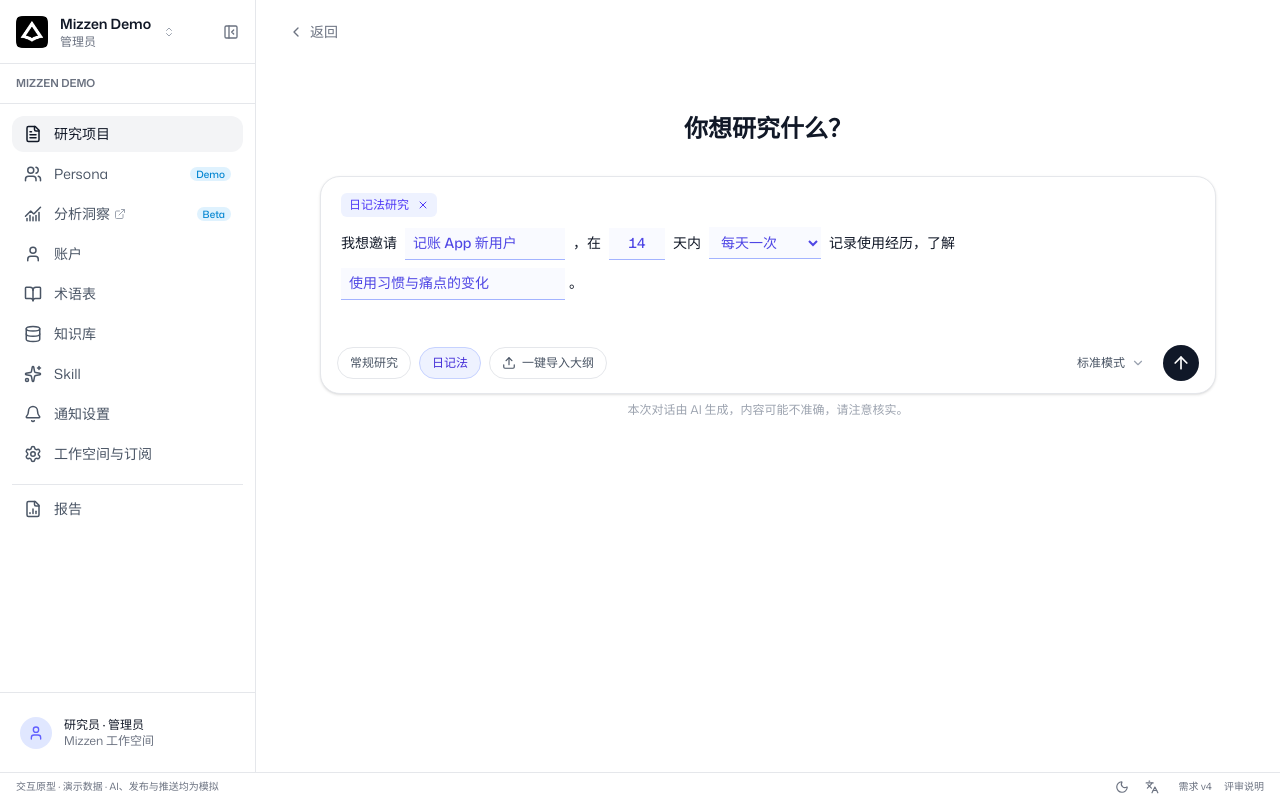
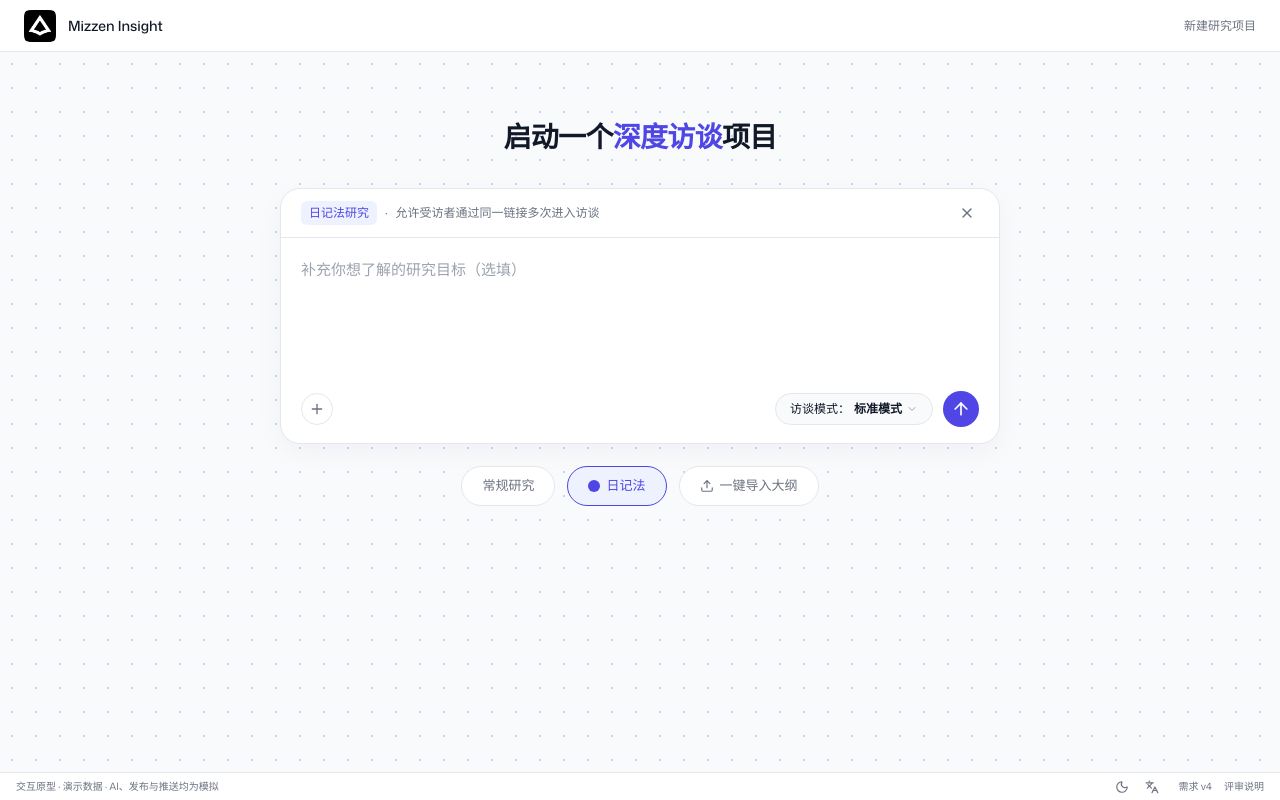
Before and after one commit to 2023liushuya-lab/mizzen-diary-prototype, a Next.js app: page / in a window 1280 px wide. Built offline with nearby package versions, Linux system fonts and the light colour scheme.

Commit message:
Align creation layout and make diary prompt optional

```diff
--- a/src/app/globals.css
+++ b/src/app/globals.css
@@ -99,3 +99,15 @@ textarea {
   font-display: swap;
   src: url("/fonts/mona-sans-latin.woff2") format("woff2");
 }
+
+/* Reference layout for the creation entry; tokens remain Mizzen's. */
+.create-canvas {
+  background-color: #f8fafc;
+  background-image: radial-gradient(circle, #c7d2fe 0.75px, transparent 0.85px);
+  background-size: 24px 24px;
+  background-position: 0 0;
+}
+[data-theme="dark"] .create-canvas {
+  background-color: var(--page);
+  background-image: radial-gradient(circle, #374151 0.75px, transparent 0.85px);
+}
--- a/src/components/diary/create-page.tsx
+++ b/src/components/diary/create-page.tsx
@@ -1,32 +1,13 @@
 "use client";
 import { useEffect, useRef, useState } from "react";
 import { useRouter } from "next/navigation";
-import {
-  ChevronLeft,
-  ArrowUp,
-  ChevronDown,
-  Check,
-  BookOpen,
-  ChartNoAxesCombined,
-  FileText,
-  Sparkles,
-  Upload,
-  Users,
-  User,
-  Bell,
-  X,
-  Database,
-  Settings,
-  PanelLeftClose,
-  ChevronsUpDown,
-  ExternalLink,
-  FileChartColumn,
-} from "lucide-react";
-import { Input, Select, Textarea } from "@/components/ui/input";
+import { ArrowUp, ChevronDown, Check, Plus, Upload, X } from "lucide-react";
+import { Textarea } from "@/components/ui/input";
 import { useTranslation } from "@/hooks/use-translation";
 import { useDiaryStore } from "@/stores/diary-store";
 import { Brand, Footer } from "./shell";
 import { cn } from "@/lib/utils";
+
 export function CreatePage() {
   const t = useTranslation();
   const router = useRouter();
@@ -37,222 +18,179 @@ export function CreatePage() {
   const notify = useDiaryStore((s) => s.notify);
   const [diary, setDiary] = useState(true);
   const [regular, setRegular] = useState("");
-  const [collapsed, setCollapsed] = useState(false);
+  const [diaryPrompt, setDiaryPrompt] = useState("");
   const modePickerRef = useRef<HTMLDetailsElement>(null);
   useEffect(() => {
-    const onPointerDown = (e: MouseEvent) => {
+    const closeOutside = (event: MouseEvent) => {
       if (
         modePickerRef.current?.open &&
-        !modePickerRef.current.contains(e.target as Node)
-      ) {
+        !modePickerRef.current.contains(event.target as Node)
+      )
         modePickerRef.current.removeAttribute("open");
-      }
     };
-    const onKeyDown = (e: KeyboardEvent) => {
-      if (e.key === "Escape" && modePickerRef.current?.open) {
-        modePickerRef.current.removeAttribute("open");
-      }
+    const closeOnEscape = (event: KeyboardEvent) => {
+      if (event.key === "Escape")
+        modePickerRef.current?.removeAttribute("open");
     };
-    document.addEventListener("mousedown", onPointerDown);
-    document.addEventListener("keydown", onKeyDown);
+    document.addEventListener("mousedown", closeOutside);
+    document.addEventListener("keydown", closeOnEscape);
     return () => {
-      document.removeEventListener("mousedown", onPointerDown);
-      document.removeEventListener("keydown", onKeyDown);
+      document.removeEventListener("mousedown", closeOutside);
+      document.removeEventListener("keydown", closeOnEscape);
     };
   }, []);
-  const fill =
-    "inline-block h-8 rounded-none border-0 border-b border-indigo-300 bg-indigo-50/35 px-2 text-[14px] font-medium text-primary transition-colors hover:bg-indigo-50/70 focus:ring-0 focus:border-primary focus:bg-indigo-50/80";
   return (
     <>
-      <aside
+      <header className="flex h-[52px] items-center justify-between border-b border-border bg-card px-6">
+        <div className="flex items-center gap-3">
+          <Brand />
+          <span className="text-sm font-medium">Mizzen Insight</span>
+        </div>
+        <span className="text-xs text-muted-foreground">
+          {t("newResearchProject")}
+        </span>
+      </header>
+      <main className="create-canvas mb-7 min-h-[calc(100dvh-80px)] px-4 pt-12 pb-32 sm:pt-16">
+        <div className="mx-auto w-full max-w-[720px]">
+          <h1 className="mb-8 text-center text-[28px] leading-10 font-semibold tracking-tight">
+            {t("launchPrefix")}
+            <span className="text-primary">{t("depthInterview")}</span>
+            {t("launchSuffix")}
+          </h1>
+          <section
+            className="rounded-[20px] border border-border bg-card shadow-[0_8px_28px_rgba(17,24,39,0.04)]"
+            aria-label={t("createBrief")}
+          >
+            {diary && (
+              <div className="flex min-h-12 items-center justify-between gap-3 border-b border-border px-5 py-3 text-xs text-muted-foreground">
+                <p>
+                  <strong
+                    data-testid="diary-type-label"
+                    className="inline-flex items-center rounded-md bg-indigo-50 px-2 py-1 font-medium text-primary dark:bg-indigo-950"
+                  >
+                    {t("diaryStudy")}
+                  </strong>
+                  <span className="mx-2">·</span>
+                  {t("repeatLinkHint")}
+                </p>
+                <button
+                  aria-label={t("removeDiary")}
+                  className="shrink-0 rounded p-1 hover:bg-surface focus-visible:ring-2 focus-visible:ring-ring"
+                  onClick={() => setDiary(false)}
+                >
+                  <X className="size-4" />
+                </button>
+              </div>
+            )}
+            <div className="px-5 pt-4 pb-3">
+              <Textarea
+                aria-label={t("goal")}
+                rows={3}
+                className="min-h-[112px] resize-none border-0 bg-transparent p-0 text-[15px] leading-8 shadow-none focus:ring-0"
+                placeholder={t(
+                  diary ? "optionalDiaryPrompt" : "regularPlaceholder",
+                )}
+                value={diary ? diaryPrompt : regular}
+                onChange={(e) =>
+                  diary
+                    ? setDiaryPrompt(e.target.value)
+                    : setRegular(e.target.value)
+                }
+              />
+              <div className="mt-5 flex items-center justify-between gap-3 pb-1">
+                <button
+                  className="flex size-8 items-center justify-center rounded-full border border-border text-muted-foreground hover:bg-surface focus-visible:ring-2 focus-visible:ring-ring"
+                  aria-label={t("importOutline")}
+                  onClick={() => open({ kind: "import" })}
+                >
+                  <Plus className="size-4" />
+                </button>
+                <div className="flex items-center gap-2.5">
+                  <details
+                    ref={modePickerRef}
+                    className="group relative"
+                    data-testid="mode-picker"
+                  >
+                    <summary
+                      aria-label={t("mode")}
+                      className="flex min-h-8 cursor-pointer list-none items-center gap-1 rounded-full border border-border bg-gray-50 px-3.5 text-xs dark:bg-gray-800 [&::-webkit-details-marker]:hidden"
+                    >
+                      {t("interviewMode")}{" "}
+                      <strong className="font-semibold">
+                        {t(brief.mode === "standard" ? "standard" : "explore")}
+                      </strong>
+                      <ChevronDown className="size-3 text-placeholder transition-transform group-open:rotate-180" />
+                    </summary>
+                    <div
+                      className="absolute top-full right-0 z-30 mt-[92px] w-[250px] rounded-xl border border-border bg-card p-2 shadow-[0_8px_24px_rgba(17,24,39,0.06)]"
+                      role="menu"
+                      aria-label={t("mode")}
+                    >
+                      <p className="px-2 py-1 text-[11px] text-placeholder">
+                        {t("selectInterviewMode")}
+                      </p>
+                      {(["standard", "explore"] as const).map((mode) => (
+                        <button
+                          key={mode}
+                          role="menuitemradio"
+                          aria-checked={brief.mode === mode}
                           className={cn(
-          "fixed top-0 bottom-7 left-0 hidden flex-col border-r border-border bg-card lg:flex",
-          collapsed ? "w-16" : "w-64",
+                            "flex w-full items-center justify-between gap-2 rounded-lg px-2.5 py-2 text-left hover:bg-surface",
+                            brief.mode === mode &&
+                              "bg-indigo-50 dark:bg-indigo-950",
+                          )}
+                          onClick={(e) => {
+                            update({ mode });
+                            e.currentTarget
+                              .closest("details")
+                              ?.removeAttribute("open");
+                          }}
+                        >
+                          <span>
+                            <span
+                              className={cn(
+                                "flex items-center gap-1 text-xs",
+                                brief.mode === mode && "text-primary",
                               )}
                             >
-        <div className="flex h-16 shrink-0 items-center justify-between gap-2 border-b border-border px-4">
-          <div className="flex min-w-0 items-center gap-3">
-            <Brand />
-            {!collapsed && (
-              <>
-                <div className="min-w-0">
-                  <strong className="text-sm font-semibold">
-                    {t("workspace")}
-                  </strong>
-                  <p className="text-xs text-muted-foreground">{t("admin")}</p>
+                              {t(mode)}
+                            </span>
+                            <span className="mt-0.5 block text-[11px] leading-4 text-muted-foreground">
+                              {t(
+                                mode === "standard"
+                                  ? "standardHint"
+                                  : "exploreHint",
+                              )}
+                            </span>
+                          </span>
+                          {brief.mode === mode && (
+                            <Check className="size-4 shrink-0 text-primary" />
+                          )}
+                        </button>
+                      ))}
                     </div>
-                <ChevronsUpDown className="size-3 text-placeholder" />
-              </>
-            )}
-          </div>
+                  </details>
                   <button
-            aria-label={t("workspaceName")}
-            className={cn(
-              "text-muted-foreground",
-              collapsed && "absolute top-20 left-6",
-            )}
-            onClick={() => setCollapsed(!collapsed)}
+                    aria-label={t("generate")}
+                    className="flex size-9 shrink-0 items-center justify-center rounded-full bg-primary text-white hover:bg-primary-hover focus-visible:ring-2 focus-visible:ring-ring focus-visible:ring-offset-2"
+                    onClick={() => {
+                      if (!diary) {
+                        notify("regularNotice");
+                        return;
+                      }
+                      if (diaryPrompt.trim())
+                        update({ goal: diaryPrompt.trim() });
+                      if (create()) router.push("/study/outline");
+                    }}
                   >
-            <PanelLeftClose className="size-4" />
+                    <ArrowUp className="size-5" />
                   </button>
                 </div>
-        {!collapsed && (
-          <p className="flex h-10 items-center border-b border-border px-4 text-[11px] font-semibold text-muted-foreground">
-            MIZZEN DEMO
-          </p>
-        )}
-        <nav className={cn("space-y-1 p-3", collapsed && "mt-12")}>
-          {(
-            [
-              [FileText, "projects"],
-              [Users, "persona"],
-              [ChartNoAxesCombined, "insights"],
-              [User, "account"],
-              [BookOpen, "glossary"],
-              [Database, "knowledge"],
-              [Sparkles, "skills"],
-              [Bell, "notifications"],
-              [Settings, "workspaceSettings"],
-              [FileChartColumn, "reports"],
-            ] as const
-          ).map(([Icon, key], i) => (
+              </div>
+            </div>
+          </section>
           <div
-              key={key}
-              title={t(key)}
-              className={cn(
-                "flex h-9 items-center gap-3 rounded-xl px-3 text-sm",
-                i === 0
-                  ? "bg-surface text-foreground font-medium"
-                  : "text-gray-600 dark:text-gray-300",
-                i === 9 && "mt-3 rounded-none border-t border-border pt-3",
-              )}
-            >
-              <Icon className="size-[18px] shrink-0" />
-              {!collapsed && (
-                <>
-                  <span>{t(key)}</span>
-                  {i === 2 && (
-                    <ExternalLink className="-ml-2 size-3 text-placeholder" />
-                  )}
-                  {(i === 1 || i === 2) && (
-                    <span className="ml-auto rounded-full bg-sky-100 px-1.5 text-[10px] font-medium text-sky-600">
-                      {i === 1 ? "Demo" : "Beta"}
-                    </span>
-                  )}
-                </>
-              )}
-            </div>
-          ))}
-        </nav>
-        <div className="mt-auto flex h-20 shrink-0 items-center gap-3 border-t border-border px-5">
-          <span className="flex size-8 shrink-0 items-center justify-center rounded-full bg-indigo-100 text-indigo-500">
-            <User className="size-4" />
-          </span>
-          {!collapsed && (
-            <div>
-              <p className="text-xs font-medium">
-                {t("researcher")} · {t("admin")}
-              </p>
-              <p className="text-xs text-muted-foreground">
-                {t("workspaceName")}
-              </p>
-            </div>
-          )}
-        </div>
-      </aside>
-      <main
-        className={cn(
-          "mb-7 min-h-[calc(100dvh-28px)] bg-card",
-          collapsed ? "lg:ml-16" : "lg:ml-64",
-        )}
-      >
-        <div className="flex h-16 items-center px-8">
-          <span className="flex items-center gap-1.5 text-sm text-muted-foreground">
-            <ChevronLeft className="size-4" />
-            {t("returnLabel")}
-          </span>
-        </div>
-        <div className="mx-auto w-full max-w-4xl px-4 pt-8 pb-12 lg:px-0 lg:pt-12">
-          <h1 className="mb-8 text-center text-2xl font-semibold leading-8">
-            {t("homeTitle")}
-          </h1>
-          <section className="rounded-[20px] border border-border bg-card px-4 py-3 shadow-sm focus-within:ring-2 focus-within:ring-primary/10">
-            <div
-              className={cn(
-                "px-1 pt-1",
-                diary ? "min-h-[148px]" : "min-h-[56px]",
-              )}
-            >
-              {diary ? (
-                <>
-                  <button
-                    className="mb-2 inline-flex items-center gap-2 rounded-md bg-indigo-50 px-2 py-1 text-xs text-indigo-600"
-                    onClick={() => setDiary(false)}
-                  >
-                    {t("diaryStudy")}
-                    <X className="size-3" />
-                  </button>
-                  <div className="flex flex-wrap items-baseline gap-x-2 gap-y-1 text-sm leading-9">
-                    <span>{t("invite")}</span>
-                    <Input
-                      className={cn(fill, "w-40")}
-                      aria-label={t("audience")}
-                      value={brief.audience}
-                      onChange={(e) => update({ audience: e.target.value })}
-                    />
-                    <span>，{t("within")}</span>
-                    <Input
-                      className={cn(
-                        fill,
-                        "w-14 text-center tabular-nums [appearance:textfield] [&::-webkit-inner-spin-button]:appearance-none [&::-webkit-outer-spin-button]:appearance-none",
-                      )}
-                      type="number"
-                      min={1}
-                      max={365}
-                      aria-label={t("studyDays")}
-                      value={brief.days}
-                      onChange={(e) => update({ days: Number(e.target.value) })}
-                    />
-                    <span>{t("days")}</span>
-                    <Select
-                      className={cn(fill, "w-28")}
-                      aria-label={t("frequency")}
-                      value={brief.frequency}
-                      onChange={(e) =>
-                        update({
-                          frequency: e.target.value as "daily" | "unlimited",
-                        })
-                      }
-                    >
-                      <option value="daily">{t("daily")}</option>
-                      <option value="unlimited">{t("asNeeded")}</option>
-                    </Select>
-                    <span>{t("recordExperience")}</span>
-                    <span className="inline-flex max-w-full items-baseline gap-1">
-                      <Input
-                        className={cn(fill, "w-56 max-w-full")}
-                        aria-label={t("goal")}
-                        value={brief.goal}
-                        onChange={(e) => update({ goal: e.target.value })}
-                      />
-                      <span>。</span>
-                    </span>
-                  </div>
-                </>
-              ) : (
-                <Textarea
-                  aria-label={t("goal")}
-                  rows={2}
-                  className="min-h-[80px] resize-none border-0 p-0 focus:ring-0"
-                  placeholder={t("regularPlaceholder")}
-                  value={regular}
-                  onChange={(e) => setRegular(e.target.value)}
-                />
-              )}
-            </div>
-            <div className="mt-2 flex flex-wrap items-center justify-between gap-3">
-              <div
-                className="flex flex-wrap items-center gap-2"
+            className="mt-[22px] flex flex-wrap items-center justify-center gap-3"
             data-testid="study-type-actions"
           >
             {(
@@ -265,94 +203,27 @@ export function CreatePage() {
                 key={key}
                 aria-pressed={diary === value}
                 className={cn(
-                      "inline-flex h-8 items-center justify-center gap-1.5 rounded-full border px-3 text-xs font-medium transition-colors",
+                  "inline-flex h-10 items-center justify-center gap-1.5 rounded-full border px-5 text-[13px] transition-colors",
                   diary === value
-                        ? "border-indigo-200 bg-indigo-50 text-indigo-700"
-                        : "border-border bg-card text-gray-600 hover:bg-surface",
+                    ? "border-primary bg-indigo-50 text-primary dark:bg-indigo-950"
+                    : "border-border bg-card text-muted-foreground hover:bg-surface",
                 )}
                 onClick={() => setDiary(value)}
               >
+                {diary === value && (
+                  <span className="size-3 rounded-full bg-primary" />
+                )}
                 {t(key)}
               </button>
             ))}
             <button
-                  className="inline-flex h-8 items-center justify-center gap-1.5 rounded-full border border-border bg-card px-3 text-xs font-medium text-gray-600 hover:bg-surface"
+              className="inline-flex h-10 items-center justify-center gap-1.5 rounded-full border border-border bg-card px-5 text-[13px] text-muted-foreground hover:bg-surface"
               onClick={() => open({ kind: "import" })}
             >
               <Upload className="size-3.5" />
               {t("importOutline")}
             </button>
           </div>
-              <div className="ml-auto flex items-center gap-2">
-                <details
-                  ref={modePickerRef}
-                  className="group relative"
-                  data-testid="mode-picker"
-                >
-                  <summary
-                    aria-label={t("mode")}
-                    className="flex h-8 cursor-pointer list-none items-center gap-1.5 rounded-lg px-2.5 text-xs font-medium text-gray-600 transition-colors hover:bg-surface [&::-webkit-details-marker]:hidden"
-                  >
-                    {t(brief.mode === "standard" ? "standard" : "explore")}
-                    <ChevronDown className="size-3.5 text-gray-400 transition-transform group-open:rotate-180" />
-                  </summary>
-                  <div
-                    className="absolute right-0 bottom-full z-30 mb-2 w-64 rounded-xl border border-border bg-card p-1.5 shadow-lg"
-                    role="menu"
-                    aria-label={t("mode")}
-                  >
-                    {(["standard", "explore"] as const).map((mode) => (
-                      <button
-                        key={mode}
-                        role="menuitemradio"
-                        aria-checked={brief.mode === mode}
-                        className="flex w-full items-start gap-3 rounded-lg p-3 text-left hover:bg-surface"
-                        onClick={(e) => {
-                          update({ mode });
-                          e.currentTarget
-                            .closest("details")
-                            ?.removeAttribute("open");
-                        }}
-                      >
-                        <span className="mt-0.5 w-4 shrink-0 text-primary">
-                          {brief.mode === mode && <Check className="size-4" />}
-                        </span>
-                        <span>
-                          <span className="block text-sm font-medium text-foreground">
-                            {t(mode)}
-                          </span>
-                          <span className="mt-0.5 block text-xs leading-5 text-muted-foreground">
-                            {t(
-                              mode === "standard"
-                                ? "standardHint"
-                                : "exploreHint",
-                            )}
-                          </span>
-                        </span>
-                      </button>
-                    ))}
-                  </div>
-                </details>
-
-                <button
-                  aria-label={t("generate")}
-                  className="flex size-9 items-center justify-center rounded-full bg-gray-900 text-white hover:bg-gray-800"
-                  onClick={() => {
-                    if (!diary) {
-                      notify("regularNotice");
-                      return;
-                    }
-                    if (create()) router.push("/study/outline");
-                  }}
-                >
-                  <ArrowUp className="size-5" />
-                </button>
-              </div>
-            </div>
-          </section>
-          <p className="mt-2 text-center text-xs text-placeholder">
-            {t("aiCaution")}
-          </p>
         </div>
       </main>
       <Footer />
--- a/src/i18n/messages.ts
+++ b/src/i18n/messages.ts
@@ -1,4 +1,23 @@
 export const zh = {
+  optionalDiaryPrompt: "补充你想了解的研究目标（选填）",
+  newResearchProject: "新建研究项目",
+  launchPrefix: "启动一个",
+  depthInterview: "深度访谈",
+  launchSuffix: "项目",
+  createBrief: "研究需求",
+  repeatLinkHint: "允许受访者通过同一链接多次进入访谈",
+  removeDiary: "移除日记法研究",
+  trackAudience: "我想追踪",
+  usingProduct: "在使用",
+  productContext: "产品 / 功能场景",
+  experienceOverTime: "过程中的真实体验变化，重点关注从首次上手到多次使用后的",
+  participantCadence: "。受访者将按",
+  dailyCadence: "每天一次",
+  unlimitedCadence: "不限单日次数（随时/任务后）",
+  sameLinkEntry: "通过同一访谈链接重复进入。",
+  interviewMode: "访谈模式：",
+  selectInterviewMode: "选择访谈模式",
+
   onlineUser: "用户",
   activeTime: "活跃时间",
   qualityScore: "质量评分",
@@ -161,7 +180,8 @@ export const zh = {
   collapseAllQuestions: "仅看各次总结",
   expandAllQuestions: "展开全部题目",
   jumpToSession: "定位到",
-  aiChatGuideHint: "你可以让 AI 帮你增删日记法题目、修改显示条件或调整追问方向。",
+  aiChatGuideHint:
+    "你可以让 AI 帮你增删日记法题目、修改显示条件或调整追问方向。",
   aiChatInputPlaceholder: "输入修改意见，例如：把第 3 题改为第 2 次及以后显示…",
   questionPromptPlaceholder: "补充该题的场景引导语或追问重点…",
   duration: "约 8 分钟",
@@ -318,6 +338,26 @@ export const zh = {
 export type Key = keyof typeof zh;
 export const en: Record<Key, string> = {
   ...zh,
+  optionalDiaryPrompt: "Add a research goal (optional)",
+  newResearchProject: "New research project",
+  launchPrefix: "Start an ",
+  depthInterview: "in-depth interview",
+  launchSuffix: " project",
+  createBrief: "Research brief",
+  repeatLinkHint: "Participants return through the same interview link",
+  removeDiary: "Remove diary study",
+  trackAudience: "Track",
+  usingProduct: "using",
+  productContext: "Product / feature",
+  experienceOverTime:
+    "and understand how their experience evolves, focusing on",
+  participantCadence: ". Participants will respond",
+  dailyCadence: "Once a day",
+  unlimitedCadence: "Anytime / after a task",
+  sameLinkEntry: "through the same interview link.",
+  interviewMode: "Interview mode:",
+  selectInterviewMode: "Select interview mode",
+
   onlineUser: "User",
   activeTime: "Active time",
   qualityScore: "Quality rating",
```
Also changed, not shown: 3 other files (tests, documents, lock files or other folders). Lines whose indentation alone changed are shown as unchanged.
